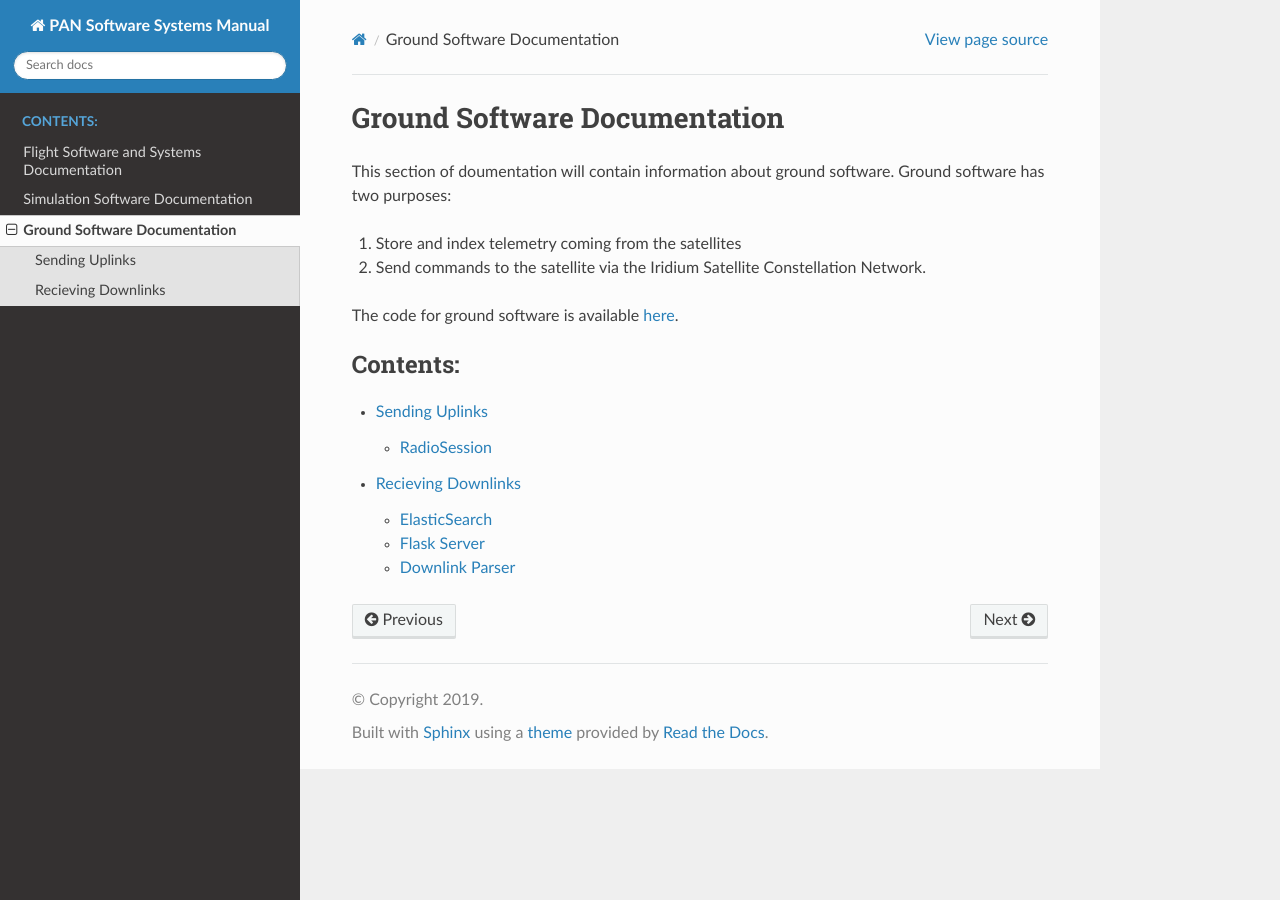
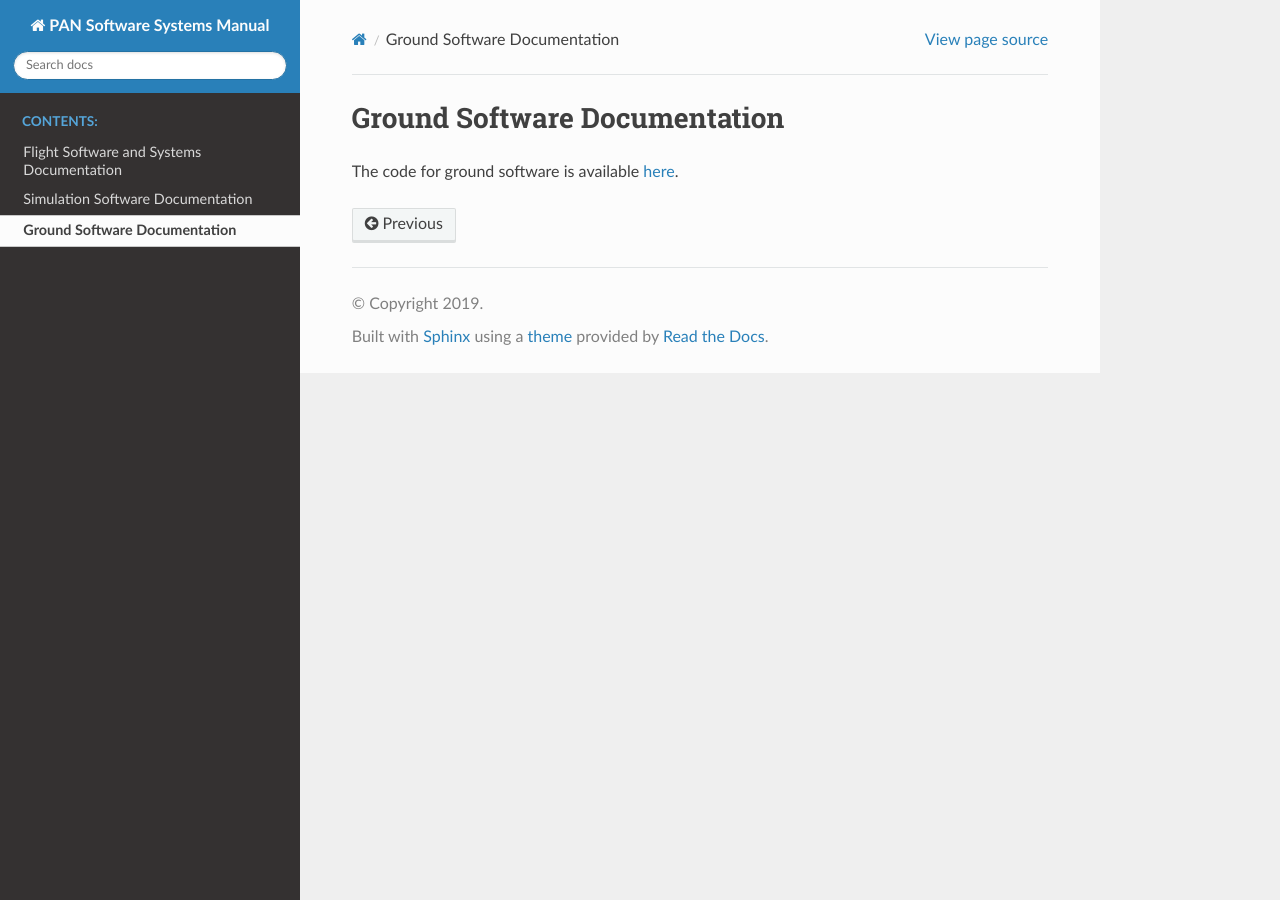
Before and after one commit to pathfinder-for-autonomous-navigation/Documentation, a Sphinx documentation site: the page built from source/ground/index.rst, in a window 1280 px wide. Built offline with Sphinx 7.4.7 and the Read the Docs theme 2.0.0, drawn with Linux system fonts in a browser that asks for light colours.

Commit message:
Revert "Gsw documentation"

```diff
--- a/source/ground/index.rst
+++ b/source/ground/index.rst
@@ -2,17 +2,8 @@
 Ground Software Documentation
 =============================
 
-This section of doumentation will contain information about ground software. Ground software has two purposes:
-
-1) Store and index telemetry coming from the satellites
-
-2) Send commands to the satellite via the Iridium Satellite Constellation Network.
-
-The code for ground software is available `here <https://github.com/pathfinder-for-autonomous-navigation/FlightSoftware/tree/master/src/gsw>`_.
+The code for ground software is available `here <https://github.com/pathfinder-for-autonomous-navigation/GroundSoftware/>`_.
 
 .. toctree::
    :maxdepth: 2
    :caption: Contents:
-
-   Sending_Uplinks
-   Recieving_Downlinks
```
Also changed, not shown: source/ground/Recieving_Downlinks.rst (deleted, +0 -78 lines), source/ground/Sending_Uplinks.rst (deleted, +0 -20 lines).
